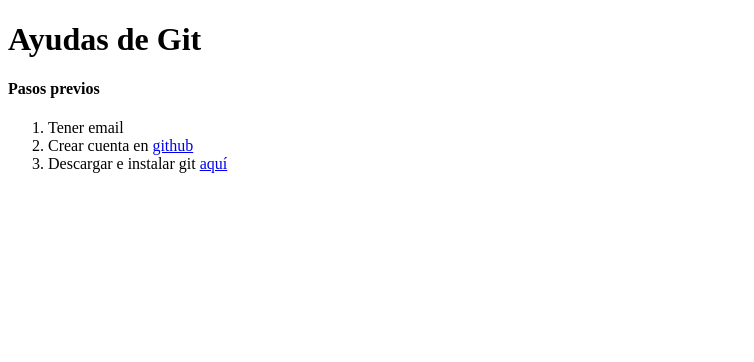
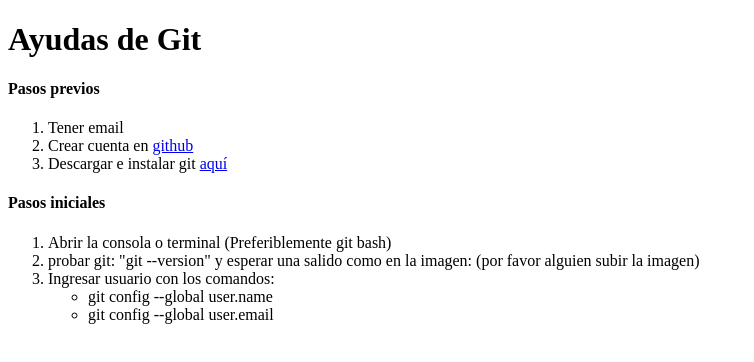
Before and after one commit to sigmotoa/probandopages, a plain HTML site: page index.html in a window 1280 px wide. Shown: the whole page, without its empty margins (0-754 px from the left). Drawn offline with Linux system fonts and the light colour scheme.

Commit message:
Primeros pasos adicionados

```diff
--- a/index.html
+++ b/index.html
@@ -13,8 +13,22 @@
             <h4>Pasos previos</h4>
             <ol>
                 <li>Tener email</li>
-                <li>Crear cuenta en <a href="gtihub.com" target="_blank">github</a></li>
+                <li>Crear cuenta en <a href="https://gtihub.com" target="_blank">github</a></li>
                 <li>Descargar e instalar git <a href="https://git-scm.com/download/" target="_blank">aquí</a></li>
+            </ol>
+        </article>
+
+        <article>
+            <h4>Pasos iniciales</h4>
+            <ol>
+                <li>Abrir la consola o terminal (Preferiblemente git bash)</li>
+                <li>probar git: "git --version" y esperar una salido como en la imagen: (por favor alguien subir la imagen)</li>
+                <li>Ingresar usuario con los comandos:</li>
+                <ul>
+                    <li>git config --global user.name</li>
+                    <li>git config --global user.email</li>
+                </ul>
+
             </ol>
         </article>
     </section>
```
